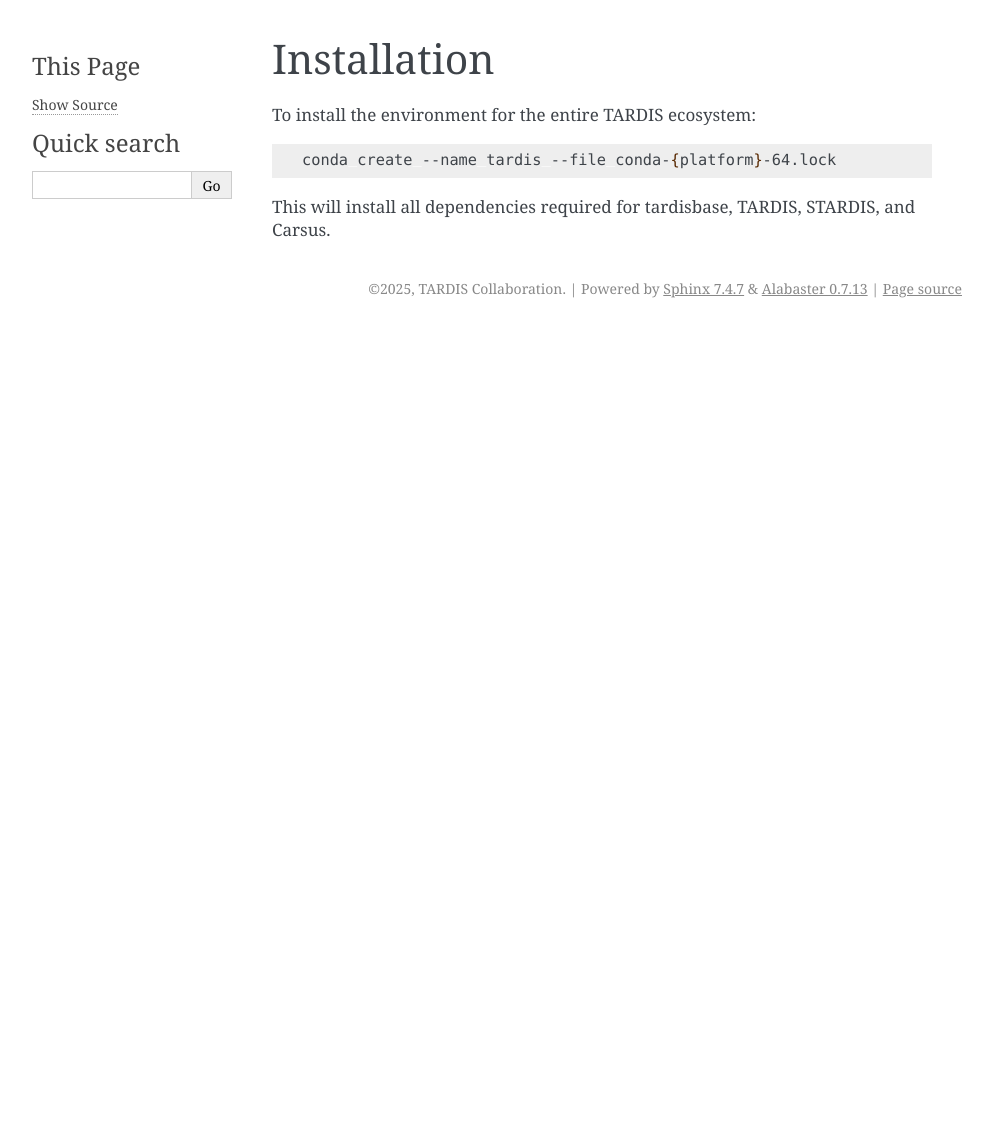
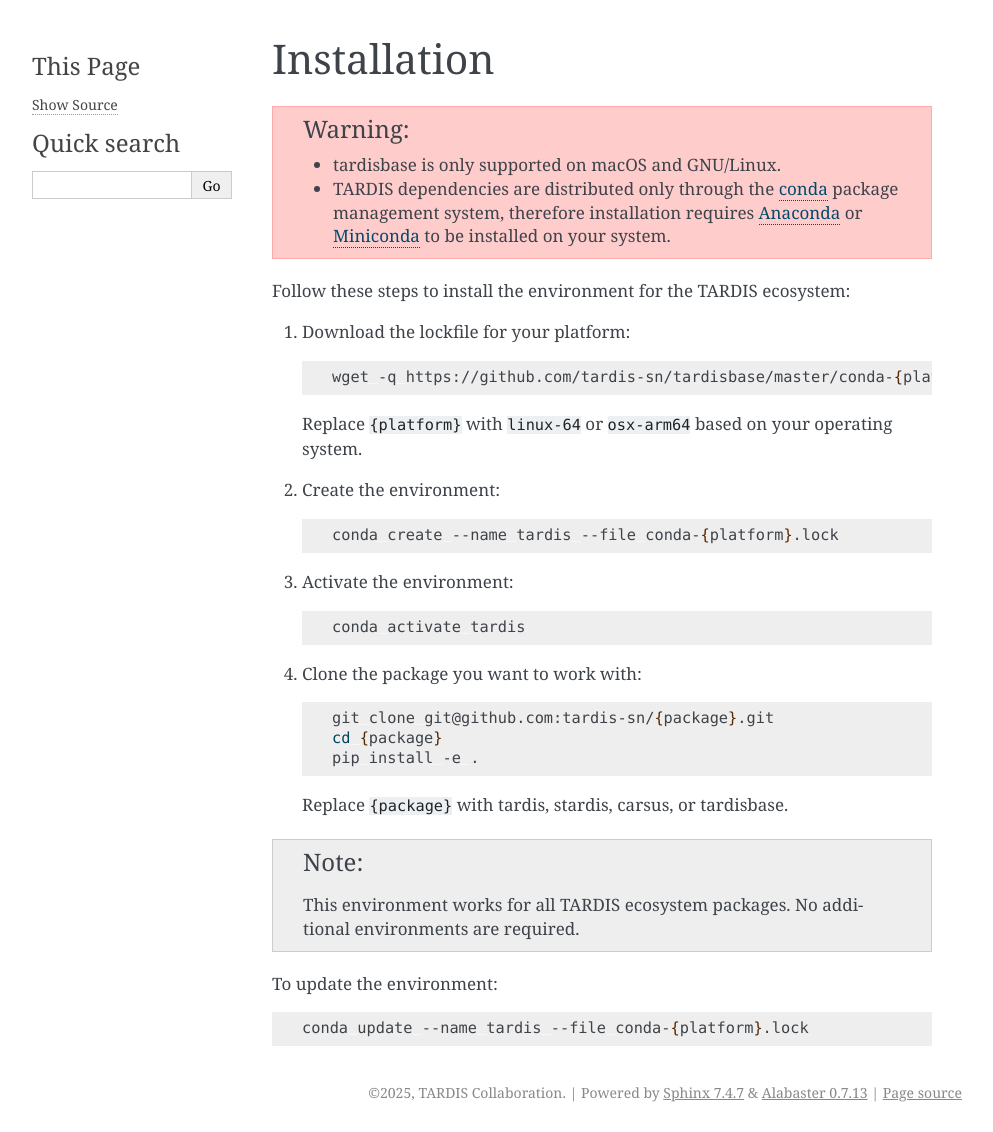
Before and after one commit to tardis-sn/tardisbase, a Sphinx documentation site: the page built from docs/installation.rst, in a window 1280 px wide. Shown: the whole page, without its empty margins (148-1141 px from the left). Built offline with Sphinx 7.4.7, drawn with Linux system fonts in a browser that asks for light colours; the version number could not be read and is left out; before the commit the page ends 900 px from its top, so only the background shows below that.

Commit message:
improve lockfile documentation

```diff
--- a/docs/installation.rst
+++ b/docs/installation.rst
@@ -1,10 +1,50 @@
 Installation
 -----------
 
-To install the environment for the entire TARDIS ecosystem:
+.. warning::
+    - tardisbase is only supported on macOS and GNU/Linux.
+    - TARDIS dependencies are distributed only through the `conda <https://docs.conda.io/en/latest/>`_
+      package management system, therefore installation requires `Anaconda <https://docs.anaconda.com/anaconda/install/index.html>`_
+      or `Miniconda <https://conda.io/projects/conda/en/latest/user-guide/install/index.html>`_
+      to be installed on your system.
+
+Follow these steps to install the environment for the TARDIS ecosystem:
+
+1. Download the lockfile for your platform:
+
+   .. code-block:: bash
+
+       wget -q https://github.com/tardis-sn/tardisbase/master/conda-{platform}-64.lock
+
+   Replace ``{platform}`` with ``linux-64`` or ``osx-arm64`` based on your operating system.
+
+2. Create the environment:
+
+   .. code-block:: bash
+
+       conda create --name tardis --file conda-{platform}.lock
+
+3. Activate the environment:
+
+   .. code-block:: bash
+
+       conda activate tardis
+
+4. Clone the package you want to work with:
+
+   .. code-block:: bash
+
+       git clone git@github.com:tardis-sn/{package}.git
+       cd {package}
+       pip install -e .
+
+   Replace ``{package}`` with tardis, stardis, carsus, or tardisbase.
+
+.. note::
+   This environment works for all TARDIS ecosystem packages. No additional environments are required.
+
+To update the environment:
 
 .. code-block:: bash
 
-    conda create --name tardis --file conda-{platform}-64.lock
-
-This will install all dependencies required for tardisbase, TARDIS, STARDIS, and Carsus.
+    conda update --name tardis --file conda-{platform}.lock
```
